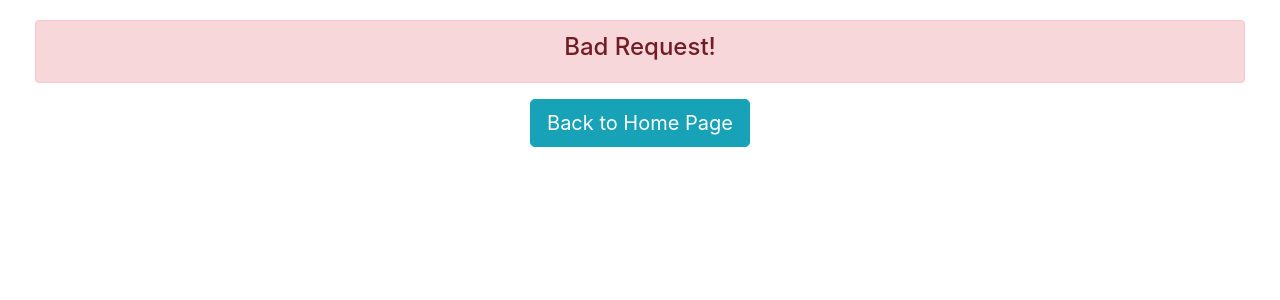
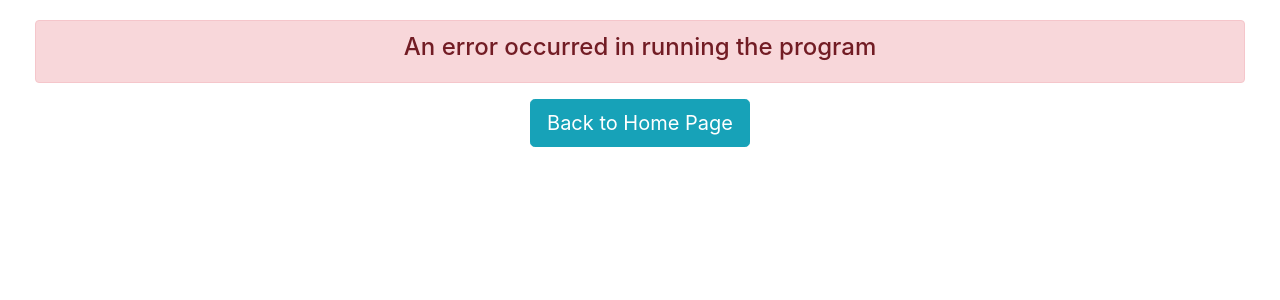
Before and after one commit to KJTempas/hiking_national_parks, a Flask app: template application/Templates/errors.html in a window 1280 px wide. Shown: the top 300 px of the page. Run offline with Flask 2, Linux system fonts and the light colour scheme; the template is opened without the code that fills it, so the values that code supplies are empty; some libraries are stand-ins or nearby versions.

Commit message:
modifed error message in errors.html

```diff
--- a/application/Templates/errors.html
+++ b/application/Templates/errors.html
@@ -7,9 +7,9 @@
 
 <div class="alert alert-danger" role="alert">
   {% if error_code == '500' %}
-    <h4 class="alert-heading">Error Occured!</h4>
+    <h4 class="alert-heading">An error occurred in running the program</h4>
   {% else %}
-    <h4 class="alert-heading">Bad Request!</h4>
+    <h4 class="alert-heading">An error occurred in running the program</h4>
   {% endif %}
     {{ error_message }}
 </div>
--- a/application/Templates/index.html
+++ b/application/Templates/index.html
@@ -2,11 +2,8 @@
 
 {% block head %}
 <div class="jumbotron bg-success text-white">
-
   <h1 class="display-4">National Park and Trail Manager</h1>
 </div>
-
-
 
 
 
```
